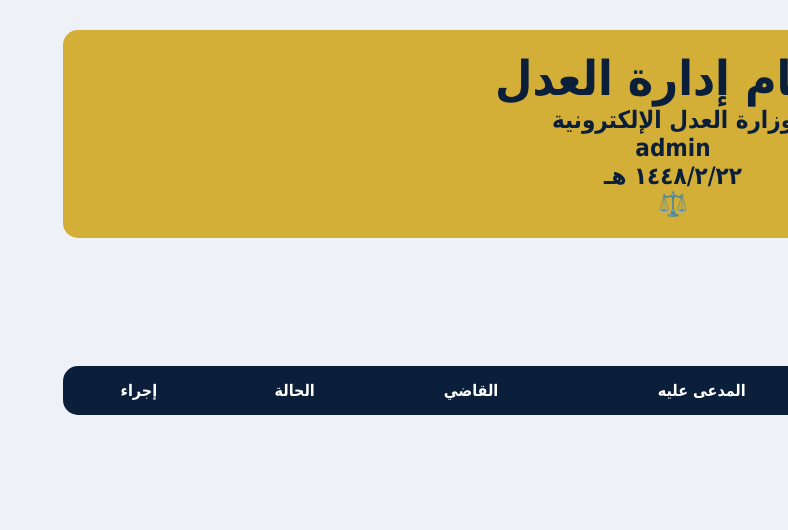
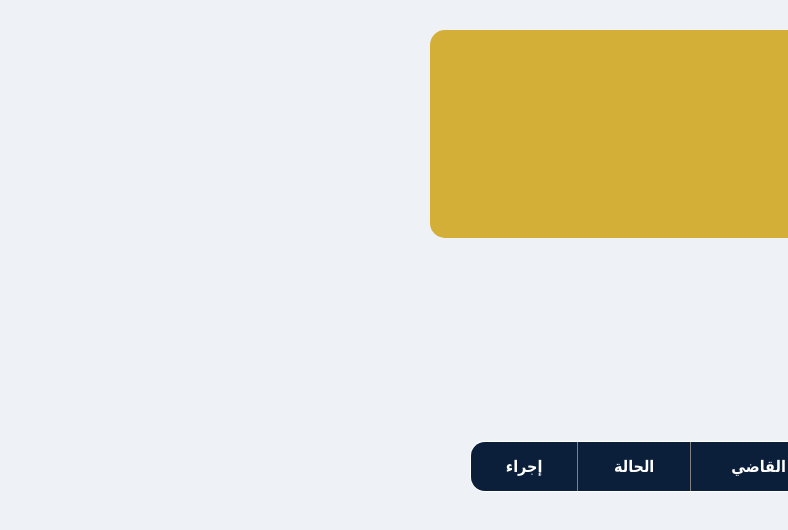
Before and after one commit to 38ed-ma/nice-justice, a Next.js app: page /cases in a window 1280 px wide. Shown: the top 530 px of the page, without its empty margins (492-1280 px from the left). Built offline with nearby package versions, Linux system fonts and the light colour scheme; sample sign-in values are in the browser's storage.

Commit message:
Update page.tsx

```diff
--- a/app/cases/page.tsx
+++ b/app/cases/page.tsx
@@ -1,24 +1,13 @@
 "use client"
 
 import { useEffect, useState } from "react"
+import Sidebar from "../components/Sidebar"
 
 
 export default function Cases(){
 
+
 const [user,setUser] = useState<any>(null)
-
-const isAdmin =
-user?.role === "رئيس العدل"
-
-const isJudge =
-user?.role === "قاضي"
-
-const isLawyer =
-user?.role === "محامي"
-
-const isEmployee =
-user?.role === "ادارة العدل"
-
 
 const [cases,setCases] = useState<any[]>([])
 
@@ -36,7 +25,9 @@ const [type,setType] = useState("")
 
 useEffect(()=>{
 
+
 const savedUser = localStorage.getItem("user")
+
 
 if(savedUser){
 
@@ -48,19 +39,46 @@ window.location.href="/login"
 
 }
 
+
+
+const saved = localStorage.getItem("cases")
+
+
+if(saved){
+
+setCases(JSON.parse(saved))
+
+}
+
+
 },[])
+
+
+
+
+
+const isAdmin =
+user?.role === "وزير العدل"
+
 
 
 
 
 function addCase(){
 
+
 if(!plaintiff || !defendant || !type || !judge){
+
 alert("الرجاء تعبئة جميع البيانات")
+
 return
+
 }
 
-const newCase = {
+
+
+const newCase={
+
 
 id:`NC-2026-${String(cases.length+1).padStart(4,"0")}`,
 
@@ -76,7 +94,9 @@ status:"جديدة",
 
 createdAt:new Date().toLocaleDateString("ar-SA")
 
+
 }
+
 
 
 const updated=[...cases,newCase]
@@ -93,11 +113,10 @@ JSON.stringify(updated)
 
 setShowForm(false)
 
-
 setPlaintiff("")
 setDefendant("")
+setType("")
 setJudge("")
-setType("")
 
 
 }
@@ -106,7 +125,9 @@ setType("")
 
 
 
+
 function deleteCase(id:string){
+
 
 const updated =
 cases.filter((item)=>item.id !== id)
@@ -120,14 +141,36 @@ localStorage.setItem(
 JSON.stringify(updated)
 )
 
+
 }
+
+
 
 
 
 
 return(
 
-<main>
+<>
+
+
+<Sidebar />
+
+
+<main
+
+style={{
+
+marginRight:"280px",
+
+padding:"40px",
+
+direction:"rtl"
+
+}}
+
+>
+
 
 
 <h1>
@@ -136,16 +179,17 @@ return(
 
 
 
-{
-(isAdmin || isJudge || isEmployee) &&
 
-<button onClick={()=>setShowForm(!showForm)}>
+<button
+
+onClick={()=>setShowForm(!showForm)}
+
+>
 
 ➕ قضية جديدة
 
 </button>
 
-}
 
 
 
@@ -153,7 +197,7 @@ return(
 {
 showForm &&
 
-<div className="card">
+<div>
 
 
 <h2>
@@ -161,50 +205,90 @@ showForm &&
 </h2>
 
 
+
 <input
+
 placeholder="اسم المدعي"
+
 value={plaintiff}
+
 onChange={(e)=>setPlaintiff(e.target.value)}
-/>
+
+ />
 
 
-<input
-placeholder="اسم المدعى عليه"
-value={defendant}
-onChange={(e)=>setDefendant(e.target.value)}
-/>
+
+<br/><br/>
 
 
 
 <input
-placeholder="نوع القضية"
-value={type}
-onChange={(e)=>setType(e.target.value)}
-/>
+
+placeholder="اسم المدعى عليه"
+
+value={defendant}
+
+onChange={(e)=>setDefendant(e.target.value)}
+
+ />
+
+
+
+<br/><br/>
 
 
 
 <input
+
+placeholder="نوع القضية"
+
+value={type}
+
+onChange={(e)=>setType(e.target.value)}
+
+ />
+
+
+
+<br/><br/>
+
+
+
+<input
+
 placeholder="القاضي المسؤول"
+
 value={judge}
+
 onChange={(e)=>setJudge(e.target.value)}
-/>
+
+ />
+
+
+
+<br/><br/>
 
 
 
 <button onClick={addCase}>
+
 حفظ القضية
+
 </button>
 
 
 </div>
+
 
 }
 
 
 
 
-<br/>
+
+<br/><br/>
+
+
 
 
 <input
@@ -221,7 +305,8 @@ onChange={(e)=>setSearch(e.target.value)}
 
 
 
-<table>
+<table border={1} width="100%">
+
 
 
 <thead>
@@ -240,11 +325,10 @@ onChange={(e)=>setSearch(e.target.value)}
 
 <th>إجراء</th>
 
-
 </tr>
 
+</thead>
 
-</thead>
 
 
 
@@ -254,9 +338,13 @@ onChange={(e)=>setSearch(e.target.value)}
 {
 
 cases
+
 .filter((item)=>
+
 item.id.includes(search)
+
 )
+
 .map((item)=>(
 
 
@@ -264,38 +352,69 @@ item.id.includes(search)
 
 
 <td>
-  <button
-    onClick={() => {
-      window.location.href = `/cases/${item.id}`
-    }}
-  >
-    {item.id}
-  </button>
+
+
+<button
+
+onClick={()=>{
+
+window.location.href=`/cases/${item.id}`
+
+}}
+
+>
+
+{item.id}
+
+</button>
+
+
 </td>
 
-<td>{item.plaintiff}</td>
 
-<td>{item.defendant}</td>
+<td>
+{item.plaintiff}
+</td>
 
-<td>{item.judge}</td>
 
-<td>{item.status}</td>
+<td>
+{item.defendant}
+</td>
+
+
+<td>
+{item.judge}
+</td>
+
+
+<td>
+{item.status}
+</td>
+
 
 
 <td>
 
+
 {
+
 isAdmin &&
 
+
 <button
+
 onClick={()=>deleteCase(item.id)}
+
 >
 
 🗑 حذف
 
 </button>
 
+
 }
+
+
 
 </td>
 
@@ -312,14 +431,18 @@ onClick={()=>deleteCase(item.id)}
 </tbody>
 
 
+</table>
 
-</table>
 
 
 
 </main>
 
 
+</>
+
+
 )
 
+
 }
```
